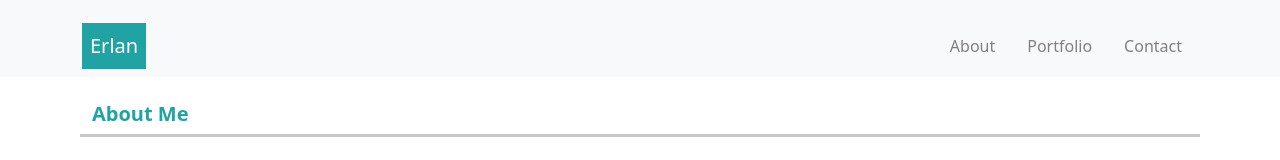
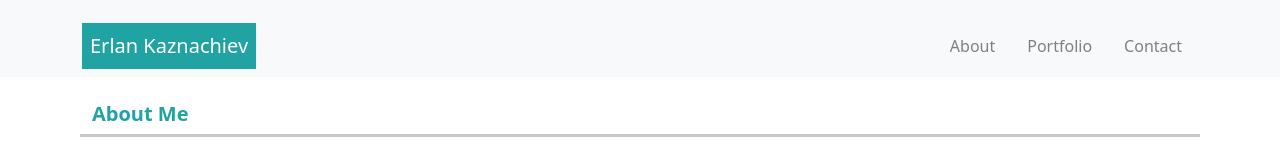
Before and after one commit to ekaz85/Bootstrap-Portfolio, a plain HTML site: page index.html in a window 1280 px wide. Shown: the top 160 px of the page. Drawn offline with nearby package versions, Linux system fonts and the light colour scheme.

Commit message:
Update index.html

```diff
--- a/index.html
+++ b/index.html
@@ -14,7 +14,7 @@
 <body id="body">
     <nav class="navbar navbar-expand-lg navbar-light bg-light">
         <div class="container" id="container">
-            <a class="navbar-brand nav-color" href="index.html">Erlan</a>
+            <a class="navbar-brand nav-color" href="index.html">Erlan Kaznachiev</a>
             <ul class="nav">
                 <li class="nav-item">
                     <a class="nav-link" aria-current="page" href="#">About</a>
```
